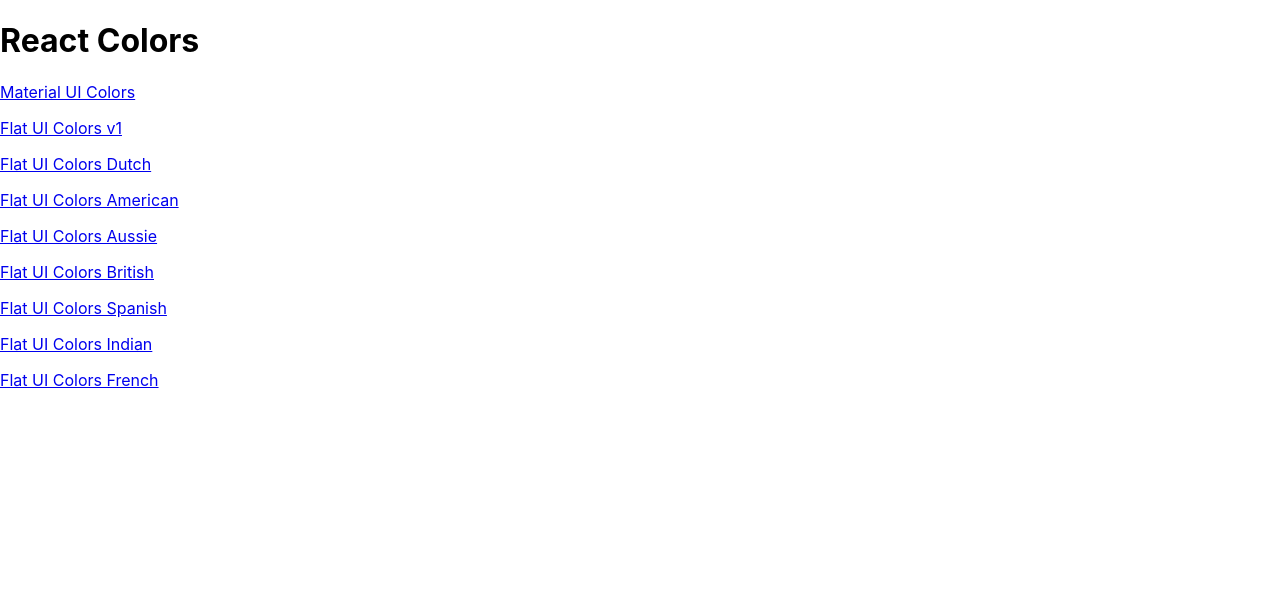
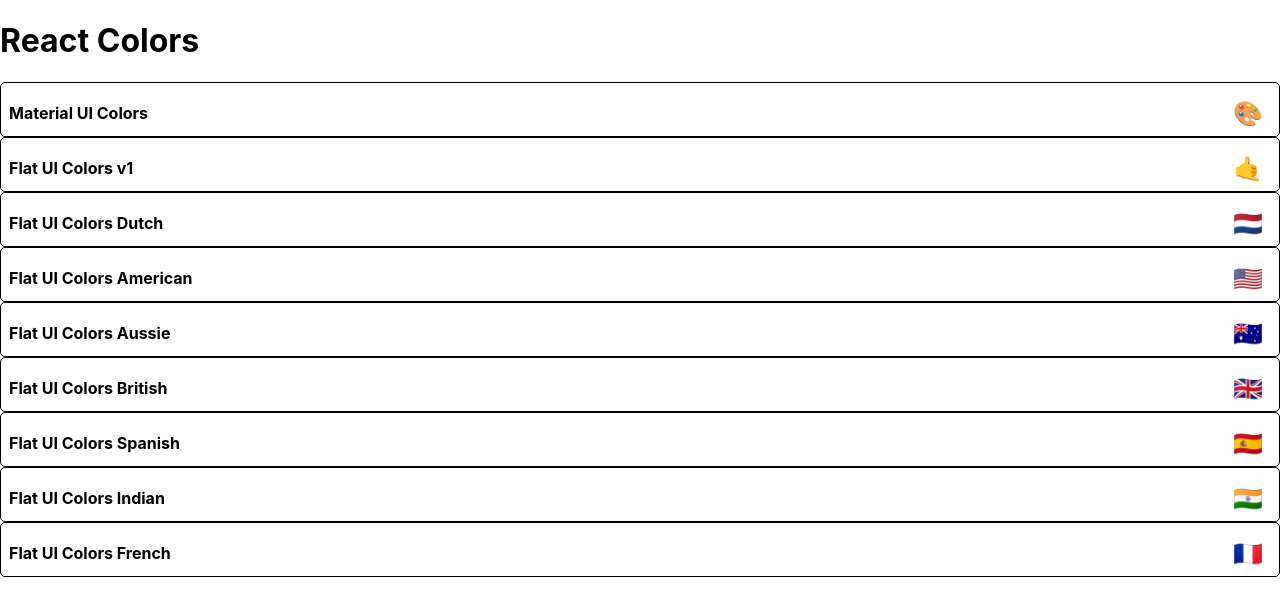
Before and after one commit to bineetNaidu/UI-Colors-App, a React (Create React App) app: page / in a window 1280 px wide. Shown: the top 616 px of the page. Built offline with nearby package versions, Linux system fonts and the light colour scheme.

Commit message:
styling miniPalette Component with JSS

```diff
--- a/package.json
+++ b/package.json
@@ -7,6 +7,7 @@
   "dependencies": {
     "@material-ui/core": "^4.11.0",
     "@material-ui/icons": "^4.9.1",
+    "@material-ui/styles": "^4.10.0",
     "@testing-library/jest-dom": "^4.2.4",
     "@testing-library/react": "^9.5.0",
     "@testing-library/user-event": "^7.2.1",
--- /dev/null
+++ b/src/MiniPalette.jsx
@@ -0,0 +1,50 @@
+import React from "react";
+import { withStyles } from "@material-ui/styles";
+import { Link } from "react-router-dom";
+
+const styles = {
+  root: {
+    backgroundColor: "white",
+    border: "1px solid black",
+    borderRadius: " 5px",
+    padding: "0.5rem",
+    position: "relative",
+    overflow: "hidden",
+    "&:hover": {
+      cursor: "pointer",
+    },
+  },
+  colors: {
+    backgroundColor: "grey",
+  },
+  title: {
+    display: "flex",
+    justifyContent: "space-between",
+    alignItems: "center",
+    margin: "0",
+    color: "black",
+    paddingTop: "0.5rem",
+    fontSize: "1rem",
+    position: "relative",
+  },
+  emoji: {
+    marginRight: "0.5rem",
+    fontSize: "1.5rem",
+  },
+};
+
+function MiniPalette(props) {
+  const { classes, paletteName, emoji } = props;
+
+  return (
+    <div className={classes.root}>
+      <div className={classes.colors}></div>
+      <h5 className={classes.title}>
+        {paletteName}
+        <span className={classes.emoji}>{emoji}</span>
+      </h5>
+    </div>
+  );
+}
+
+export default withStyles(styles)(MiniPalette);
--- a/src/PaletteList.jsx
+++ b/src/PaletteList.jsx
@@ -1,5 +1,5 @@
 import React, { Component } from "react";
-import { Link } from "react-router-dom";
+import MiniPalette from "./MiniPalette";
 
 export default class PaletteList extends Component {
   render() {
@@ -7,10 +7,8 @@
     return (
       <div>
         <h1>React Colors</h1>
-        {palettes.map((p) => (
-          <p>
-            <Link to={`/palette/${p.id}`}>{p.paletteName}</Link>
-          </p>
+        {palettes.map((palette) => (
+          <MiniPalette {...palette} />
         ))}
       </div>
     );
```
